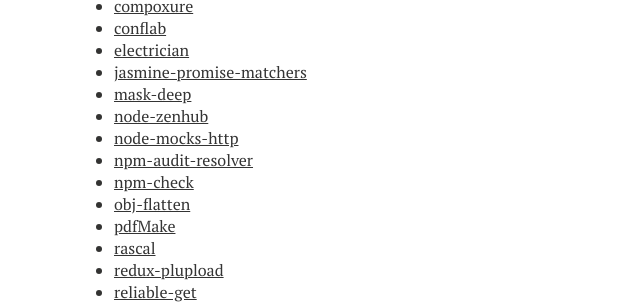
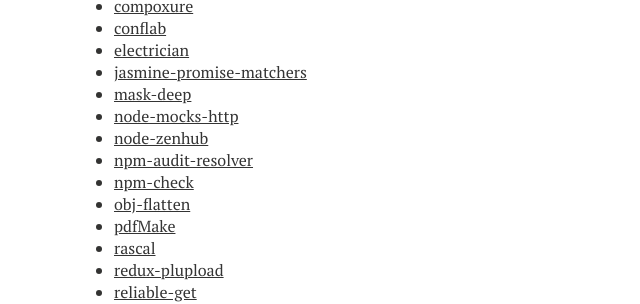
Before and after one commit to rouanw/rouanw.github.io, a Jekyll site: the page built from open-source/index.md, in a window 1280 px wide and 900 px high, scrolled down 3109 px. Shown: the part 183-487 px from the top of the window, without its empty margins (246-886 px from the left). Built offline with Jekyll 4.4.1, drawn with Linux system fonts in a browser that asks for light colours; nearby versions of some CDN libraries; some web fonts are replaced; comment, search, counter and statistics services are not loaded.

Commit message:
fix order

```diff
--- a/open-source/index.md
+++ b/open-source/index.md
@@ -49,8 +49,8 @@ Here are a few open source projects to which [I've contributed](#contributions)
 - [electrician](https://github.com/tes/electrician/commits?author=rouanw)
 - [jasmine-promise-matchers](https://github.com/bvaughn/jasmine-promise-matchers/commits?author=rouanw)
 - [mask-deep](https://github.com/gwpmad/mask-deep/commits?author=rouanw)
+- [node-mocks-http](https://github.com/howardabrams/node-mocks-http/commits?author=rouanw)
 - [node-zenhub](https://github.com/ilbonzo/node-zenhub/commits?author=rouanw)
-- [node-mocks-http](https://github.com/howardabrams/node-mocks-http/commits?author=rouanw)
 - [npm-audit-resolver](https://github.com/naugtur/npm-audit-resolver/commits?author=rouanw)
 - [npm-check](https://github.com/dylang/npm-check/commits?author=rouanw)
 - [obj-flatten](https://github.com/IonicaBizau/obj-flatten/commits?author=rouanw)
```
